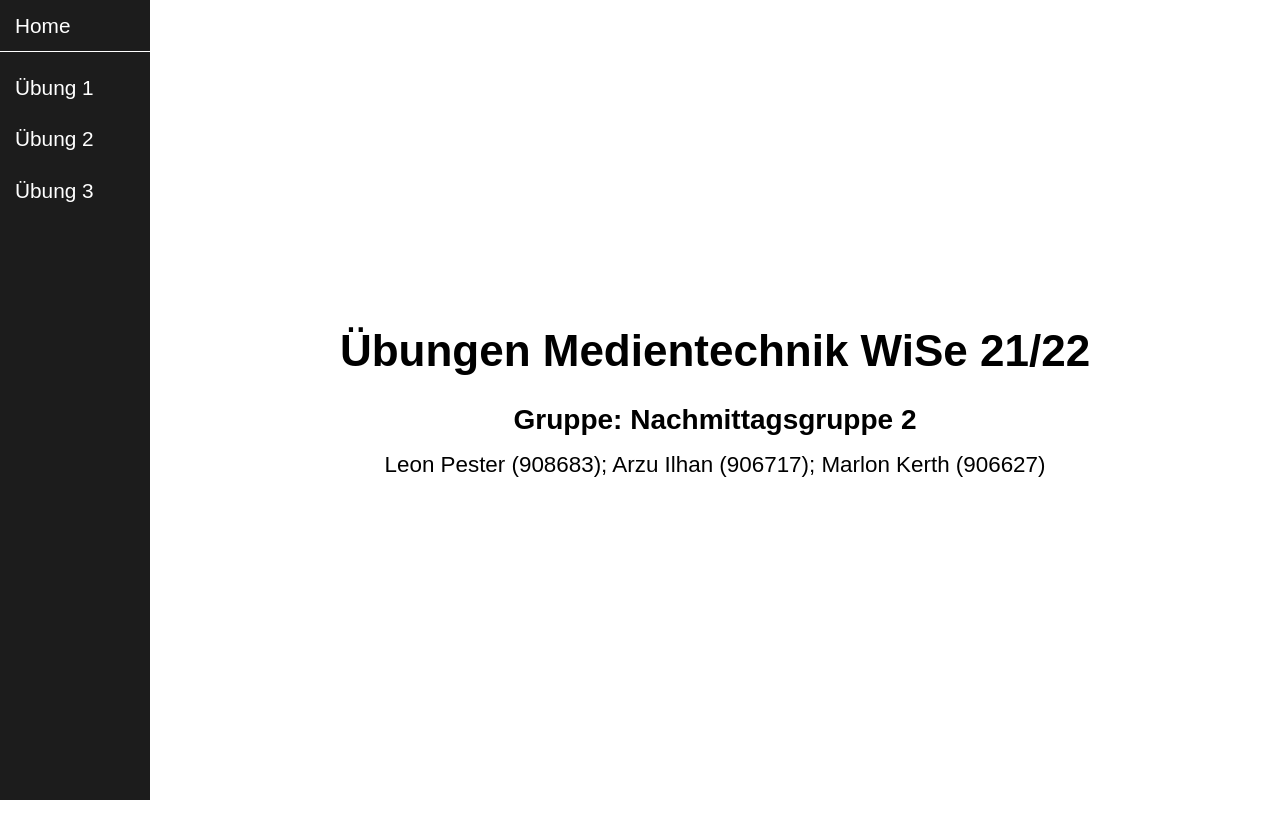
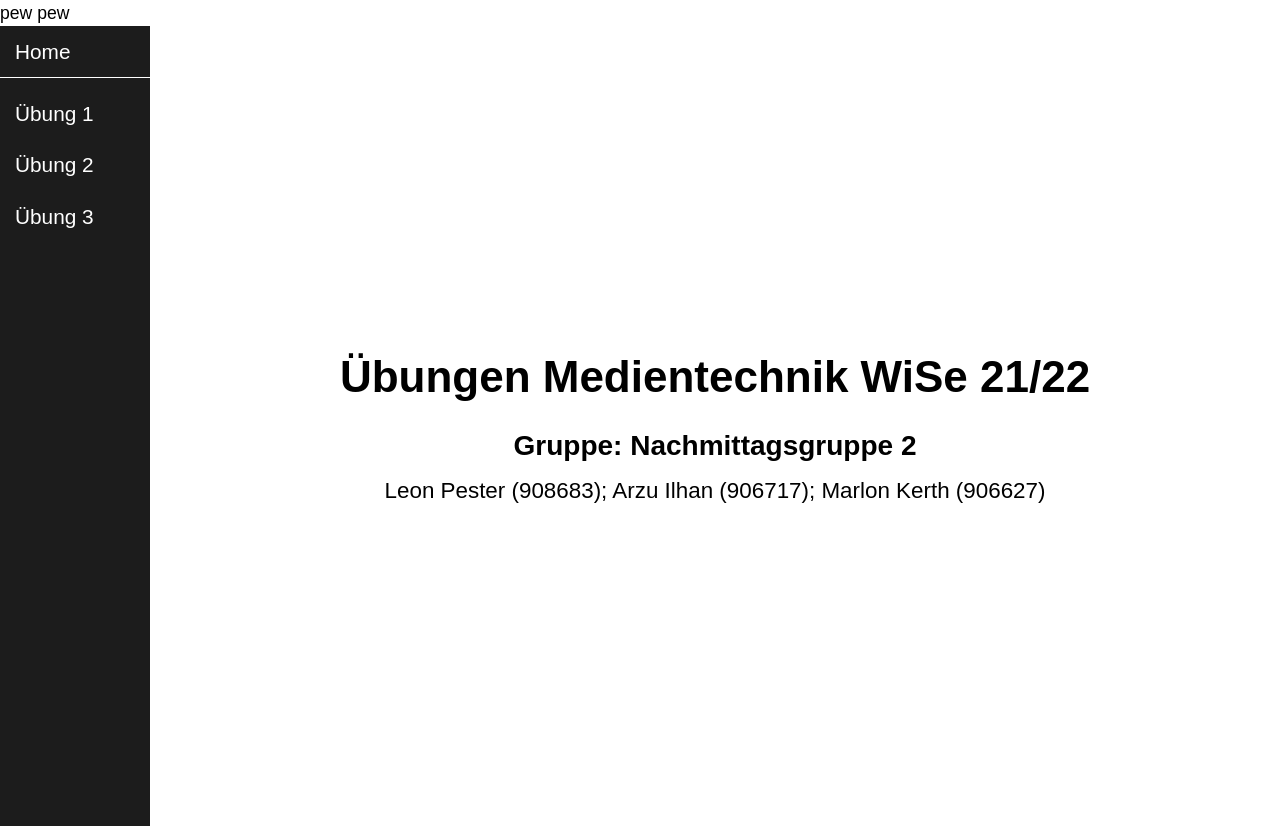
Before and after one commit to Marlowski/Medientechnologien, a plain HTML site: page src/index.html in a window 1280 px wide. Before the commit the page ends 800 px from the top, so only its background shows below. Drawn offline with nearby package versions, Linux system fonts and the light colour scheme; a web font is replaced by a local one.

Commit message:
UE3 task 1 update

```diff
--- a/src/index.html
+++ b/src/index.html
@@ -9,6 +9,7 @@
     <title>Medientechnologien WiSe 21/22</title>
 </head>
 <body>
+<p>pew pew</p>
 <!-- UE3 update index.html change 1 -->
 <div id="main-content-container">
     <iframe src="links.html" width="200" height="600" name="IFrame1" id="IFrame1" scrolling="no" frameborder="0">
```
